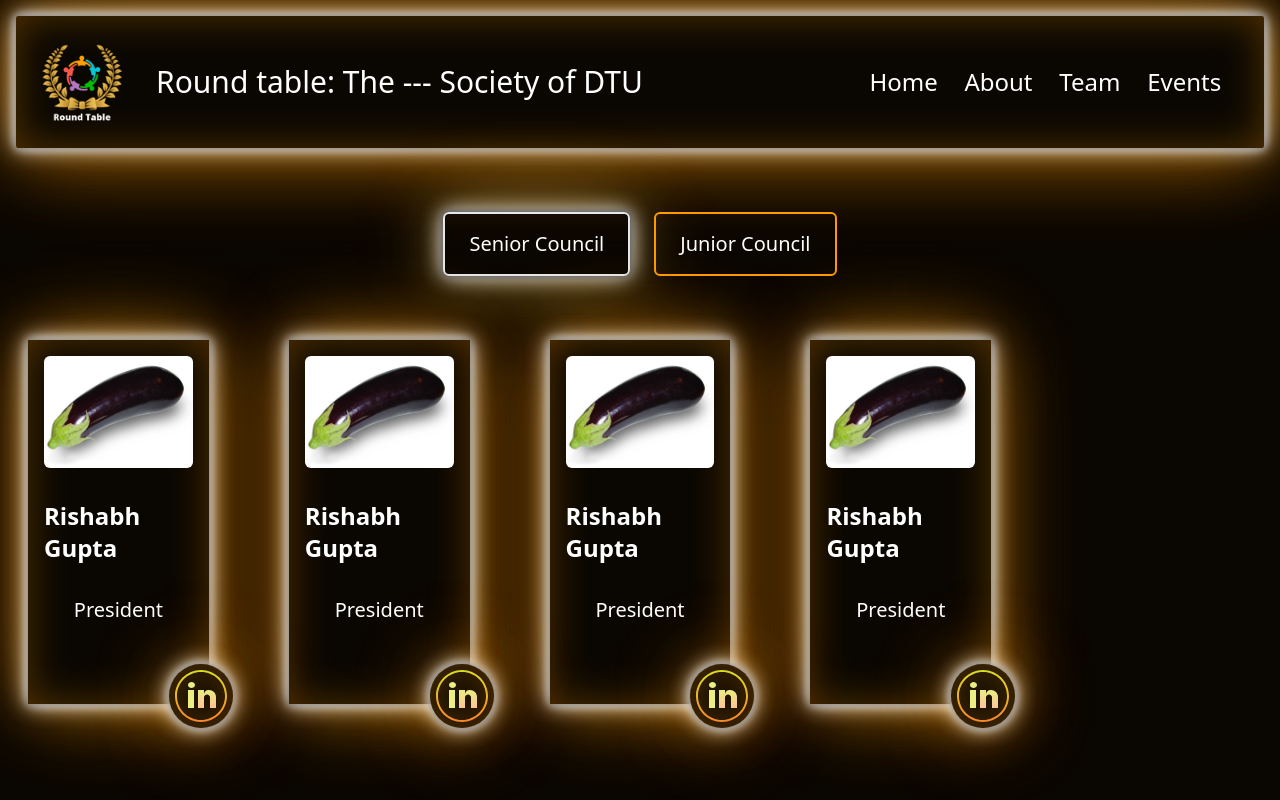
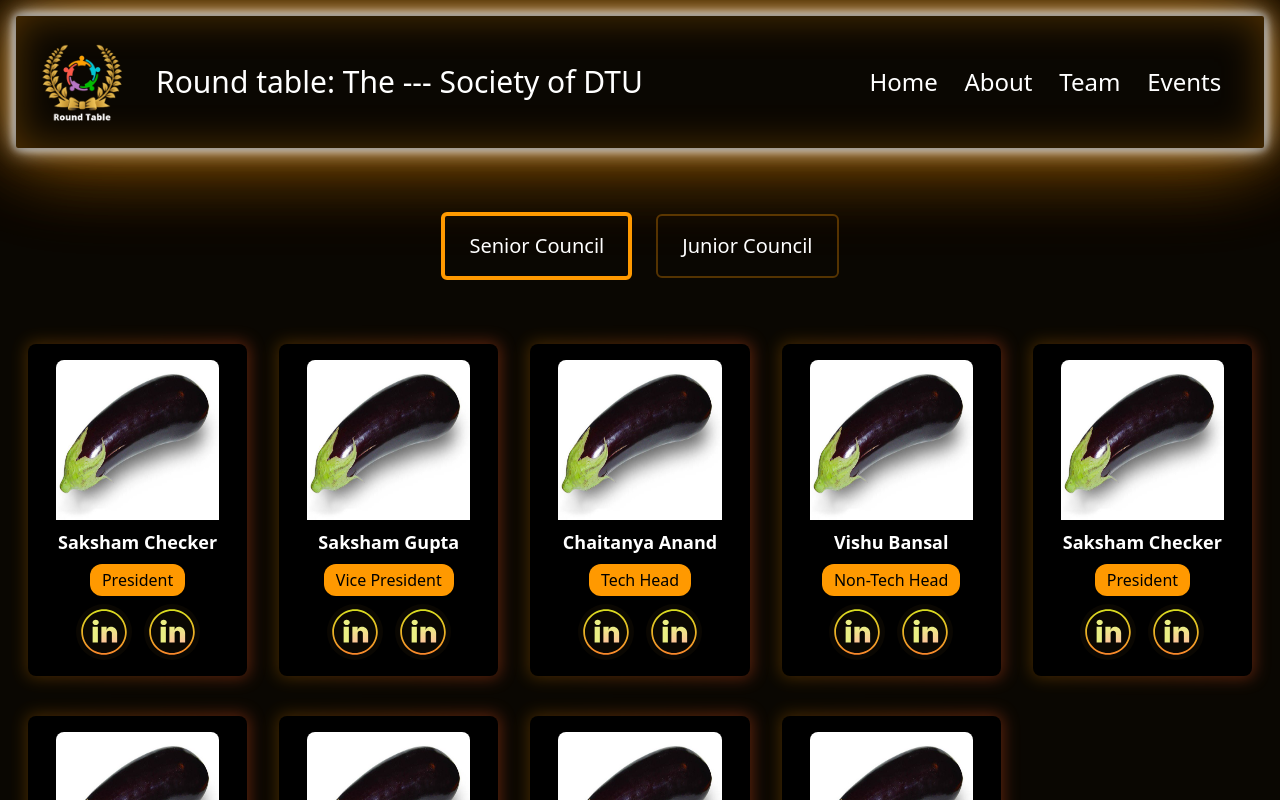
Before and after one commit to RoundTableDTU/Official-Website, a Next.js app: page /team in a window 1280 px wide. Shown: the top 800 px of the page. Built offline with nearby package versions, Linux system fonts and the light colour scheme.

Commit message:
team cards + page setup

```diff
--- a/components/CouncilMemberCard/index.tsx
+++ b/components/CouncilMemberCard/index.tsx
@@ -11,17 +11,25 @@ type Props = {
 
 const CouncilMemberCard = (props: Props) => {
   return (
-    <div className="flex flex-col items-center justify-between relative gap-8 p-4 pb-20 shadow-neon-orange-muted">
+    <div className="flex rounded-xl flex-col items-center ">
+
+
+      <div className="relative group">
+      <div className="absolute -inset-0.5 bg-gradient-to-r from-muted-orange to-orange-900 rounded-lg blur opacity-75 group-hover:opacity-100 transition duration-1000 group-hover:duration-200 animate-tilt"></div>
+      <div className="relative px-7 py-4 text-white bg-black rounded-lg leading-none flex flex-col items-center ">
       <Image
         src={props.member.image}
         width={400}
         height={400}
         alt={"council member image"}
-        className="rounded-md"
+        className="rounded-t-lg w-full h-40"
       />
-      <h1 className="text-2xl font-bold">{props.member.name}</h1>
-      <h1 className="text-xl">{props.member.position}</h1>
-      <button className="absolute rounded-full w-16 h-16 bg-primary-black -right-6 -bottom-6 shadow-neon-orange-muted flex items-center justify-center overflow-hidden">
+
+      <h2 className="text-lg font-semibold py-2">{props.member.name}</h2>
+      <h3 className="text-base py-1  font-medium bg-primary-orange text-black rounded-xl px-3 ">{props.member.position}</h3>
+      {/* <p className="text-center text-base p-2">Lorem ipsum dolor sit amet consectetur adipisicing elit. Corporis, cum!</p> */}
+      <div className="grid grid-cols-2 gap-x-3 mt-2">
+      <button className=" rounded-full w-14 h-14 bg-primary-black  flex items-center justify-center">
         <Image
           src={"/assets/logos/linkedinLogoOrangeGradient.svg"}
           width={80}
@@ -30,6 +38,19 @@ const CouncilMemberCard = (props: Props) => {
           className="text-white"
         />
       </button>
+      <button className=" rounded-full w-14 h-14 bg-primary-black  flex items-center justify-center">
+        <Image
+          src={"/assets/logos/linkedinLogoOrangeGradient.svg"}
+          width={80}
+          height={80}
+          alt={"linkedin logo"}
+          className="text-white"
+        />
+      </button>
+
+
+      </div></div>
+    </div>
     </div>
   );
 };
--- a/councilMembers.ts
+++ b/councilMembers.ts
@@ -1,5 +1,67 @@
 export const councilMembers = {
     'seniorCouncil': [
+      {
+        name: "Saksham Checker",
+        position: "President",
+        image: "/assets/images/aubergine.jpg",
+        linkedin: "https://www.linkedin.com/in/rishabh-gupta-7b1b3b1b3/",
+      },
+      {
+        name: "Saksham Gupta",
+        position: "Vice President",
+        image: "/assets/images/aubergine.jpg",
+        linkedin: "https://www.linkedin.com/in/rishabh-gupta-7b1b3b1b3/",
+      },
+      {
+        name: "Chaitanya Anand",
+        position: "Tech Head",
+        image: "/assets/images/aubergine.jpg",
+        linkedin: "https://www.linkedin.com/in/rishabh-gupta-7b1b3b1b3/",
+      },
+      {
+        name: "Vishu Bansal",
+        position: "Non-Tech Head",
+        image: "/assets/images/aubergine.jpg",
+        linkedin: "https://www.linkedin.com/in/rishabh-gupta-7b1b3b1b3/",
+      },
+      {
+        name: "Saksham Checker",
+        position: "President",
+        image: "/assets/images/aubergine.jpg",
+        linkedin: "https://www.linkedin.com/in/rishabh-gupta-7b1b3b1b3/",
+      },
+      {
+        name: "Saksham Gupta",
+        position: "Vice President",
+        image: "/assets/images/aubergine.jpg",
+        linkedin: "https://www.linkedin.com/in/rishabh-gupta-7b1b3b1b3/",
+      },
+      {
+        name: "Chaitanya Anand",
+        position: "Tech Head",
+        image: "/assets/images/aubergine.jpg",
+        linkedin: "https://www.linkedin.com/in/rishabh-gupta-7b1b3b1b3/",
+      },
+      {
+        name: "Vishu Bansal",
+        position: "Non-Tech Head",
+        image: "/assets/images/aubergine.jpg",
+        linkedin: "https://www.linkedin.com/in/rishabh-gupta-7b1b3b1b3/",
+      },
+      {
+        name: "Vishu Bansal",
+        position: "Non-Tech Head",
+        image: "/assets/images/aubergine.jpg",
+        linkedin: "https://www.linkedin.com/in/rishabh-gupta-7b1b3b1b3/",
+      },
+    ],
+    'juniorCouncil': [
+      {
+        name: "Vamsi Vishwanath",
+        position: "President",
+        image: "/assets/images/aubergine.jpg",
+        linkedin: "https://www.linkedin.com/in/rishabh-gupta-7b1b3b1b3/",
+      },
       {
         name: "Rishabh Gupta",
         position: "President",
@@ -25,24 +87,4 @@ export const councilMembers = {
         linkedin: "https://www.linkedin.com/in/rishabh-gupta-7b1b3b1b3/",
       },
     ],
-    'juniorCouncil': [
-      {
-        name: "Rishabh Gupta",
-        position: "President",
-        image: "/assets/images/aubergine.jpg",
-        linkedin: "https://www.linkedin.com/in/rishabh-gupta-7b1b3b1b3/",
-      },
-      {
-        name: "Rishabh Gupta",
-        position: "President",
-        image: "/assets/images/aubergine.jpg",
-        linkedin: "https://www.linkedin.com/in/rishabh-gupta-7b1b3b1b3/",
-      },
-      {
-        name: "Rishabh Gupta",
-        position: "President",
-        image: "/assets/images/aubergine.jpg",
-        linkedin: "https://www.linkedin.com/in/rishabh-gupta-7b1b3b1b3/",
-      },
-    ],
   };
--- a/pages/team.tsx
+++ b/pages/team.tsx
@@ -14,8 +14,8 @@ const Team = (props: Props) => {
         <button
           className={`border-2 ${
             councilMembersToggle === "seniorCouncil"
-              ? `shadow-neon-yellow-muted`
-              : `border-primary-orange`
+              ? `border-primary-orange border-4 `
+              : `border-muted-orange border-2`
           }  rounded-md px-6 py-4 text-xl`}
           onClick={() => setCouncilMembesrToggle("seniorCouncil")}
         >
@@ -24,8 +24,8 @@ const Team = (props: Props) => {
         <button
           className={`border-2 ${
             councilMembersToggle === "juniorCouncil"
-              ? `shadow-neon-yellow-muted`
-              : `border-primary-orange`
+            ? `border-primary-orange border-4 `
+            : `border-muted-orange border-2`
           }  rounded-md px-6 py-4 text-xl`}
           onClick={() => setCouncilMembesrToggle("juniorCouncil")}
         >
@@ -50,11 +50,11 @@ const Team = (props: Props) => {
 
   return (
     <Layout>
-      <div className="w-full pt-16 flex flex-col gap-16 pb-8">
+      <div className=" pt-16 flex flex-col gap-16 pb-8">
         <div className="flex gap-6 items-center justify-center">
           {councilToggleButtons()}
         </div>
-        <div className="w-full  grid grid-cols-1   md:grid-cols-3 lg:grid-cols-4 xl:grid-cols-5  gap-20 px-3">
+        <div className="  max-w-screen-xl mx-auto  grid grid-cols-1 sm:grid-cols-2   md:grid-cols-3 lg:grid-cols-5 gap-5 md:gap-x-8 md:gap-y-10 px-3">
           {councilInfo()}
         </div>
       </div>
```
